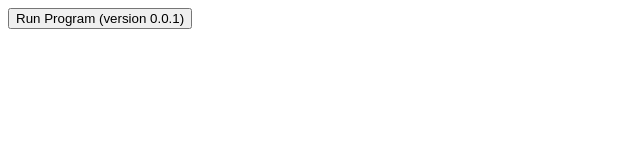
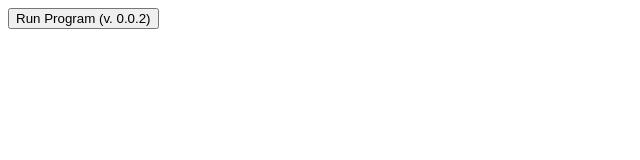
Before and after one commit to SVDotsenko/portfolio-project-3, a website: page views/index.html in a window 1280 px wide. Shown: the full height of the page, 0-640 px from the left. Drawn offline with Linux system fonts and the light colour scheme.

Commit message:
update: version

```diff
--- a/views/index.html
+++ b/views/index.html
@@ -1,5 +1,5 @@
 <body>
-<button onclick="window.location.reload()">Run Program (version 0.0.1)</button>
+<button onclick="window.location.reload()">Run Program (v. 0.0.2)</button>
     <div id="terminal"></div>
 
     <script>
```
